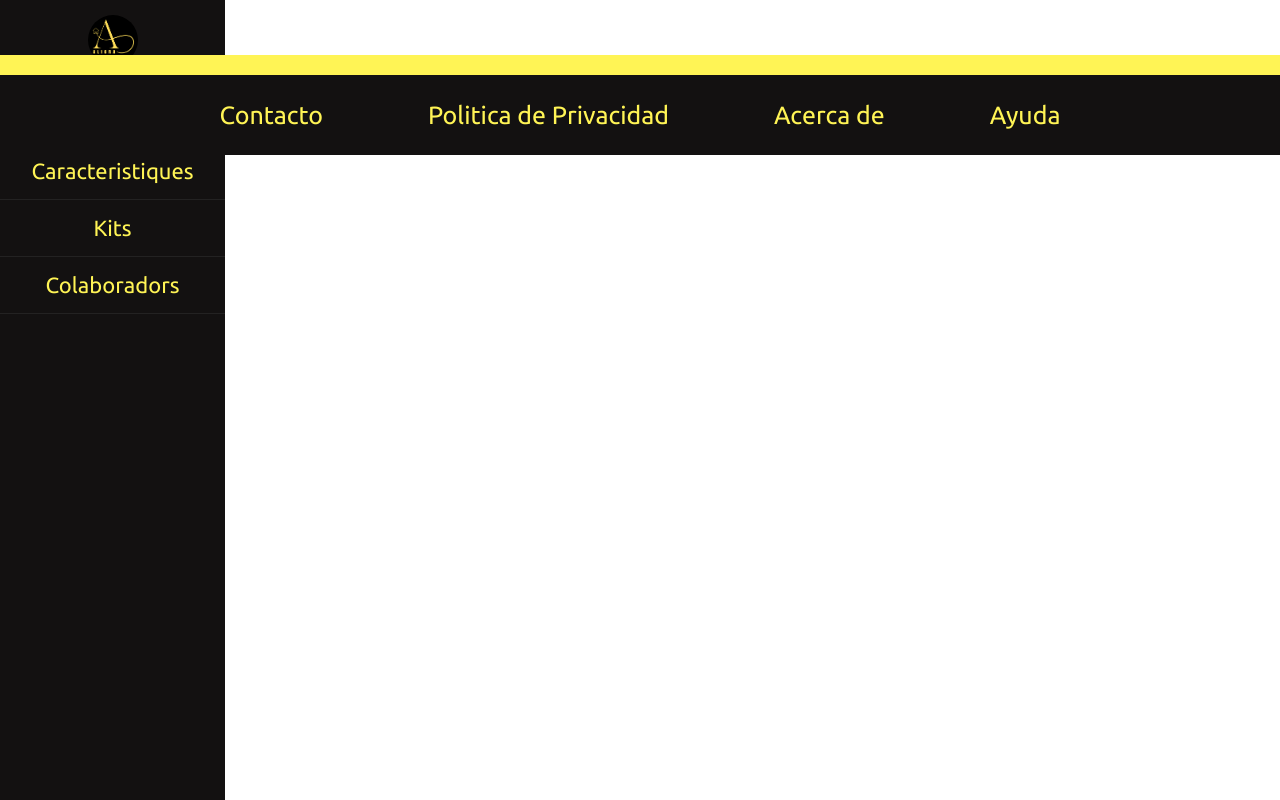
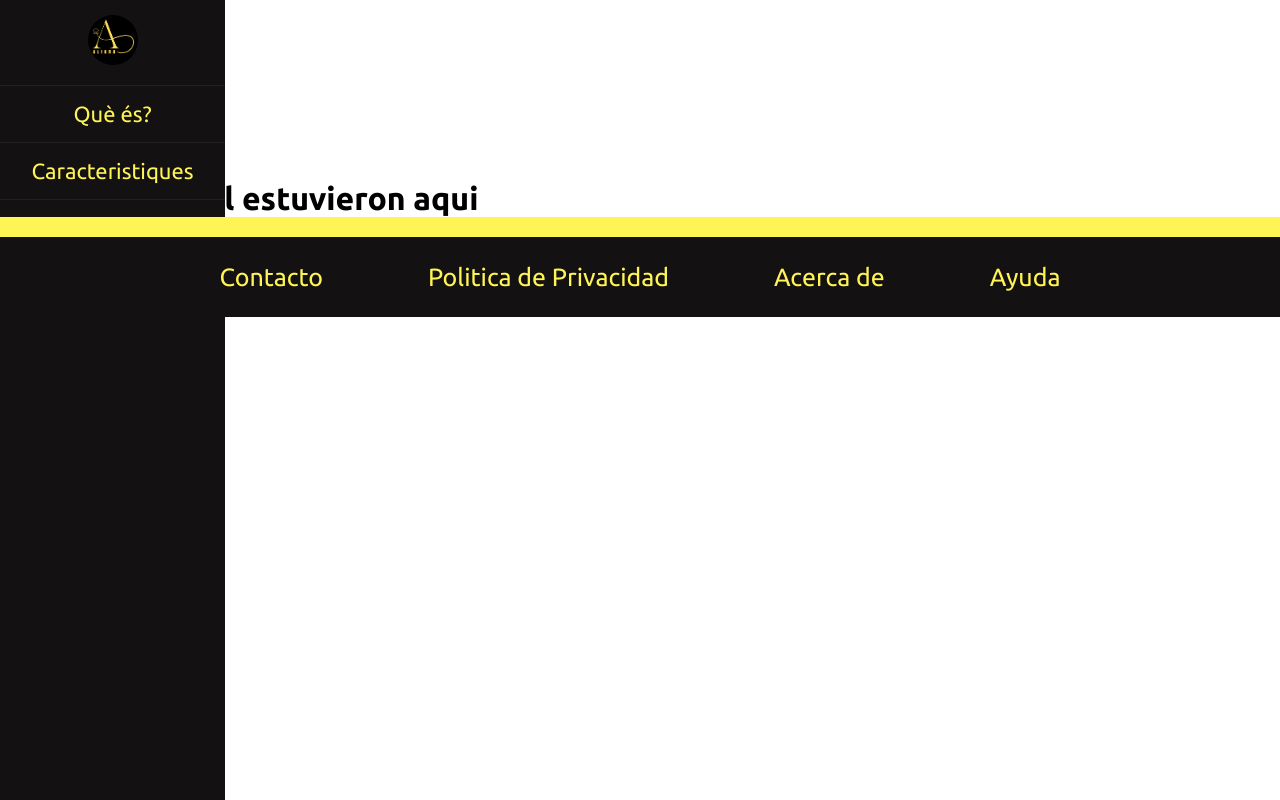
Before and after one commit to Manuraptor/amunt-p1-aligra, a SvelteKit app: page /colaboradors in a window 1280 px wide. Before the commit this address had no page. Built offline with nearby package versions, Linux system fonts and the light colour scheme.

Commit message:
cambiosmenoreshaciadiseño5

```diff
--- a/src/routes/caracteristiques/+page.svelte
+++ b/src/routes/caracteristiques/+page.svelte
@@ -195,6 +195,7 @@
         letter-spacing: 1px;
         font-weight: lighter;
         color: #FFF455;
+        text-shadow: -2px -2px 0 #000, 2px -2px 0 #000, -2px 2px 0 #000, 2px 2px 0 #000;
     }
 
 </style>
--- /dev/null
+++ b/src/routes/colaboradors/+page.svelte
@@ -0,0 +1,23 @@
+<script>
+    import '/src/global.css'
+
+</script>
+
+<main>
+
+    <h1>Manu y Maribel estuvieron aqui</h1>
+
+
+</main>
+
+
+<style>
+
+    main {
+        width: 100%;
+        padding-top: 180px;
+    }
+
+
+
+</style>
```
